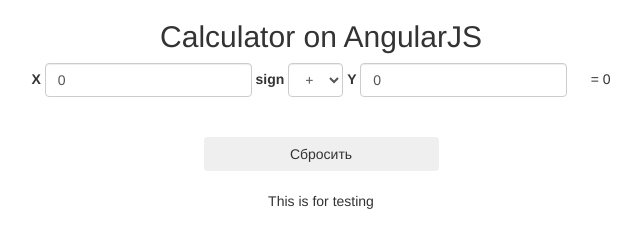
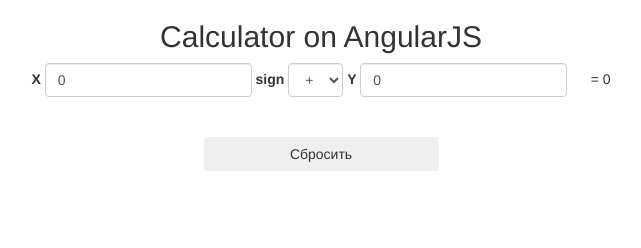
Before and after one commit to slovn1k/SinglePageApp, a plain HTML site: page index.html in a window 1280 px wide. Shown: the whole page, without its empty margins (319-960 px from the left). Drawn offline with nearby package versions, Linux system fonts and the light colour scheme.

Commit message:
GitIgnore and Deleting unnecesary code

```diff
--- a/index.html
+++ b/index.html
@@ -58,9 +58,5 @@
 
 </div>
 
-<div>
-  <p>This is for testing</p>
-</div>
-
 </body>
 </html>
```
Also changed, not shown: 1 other file.
